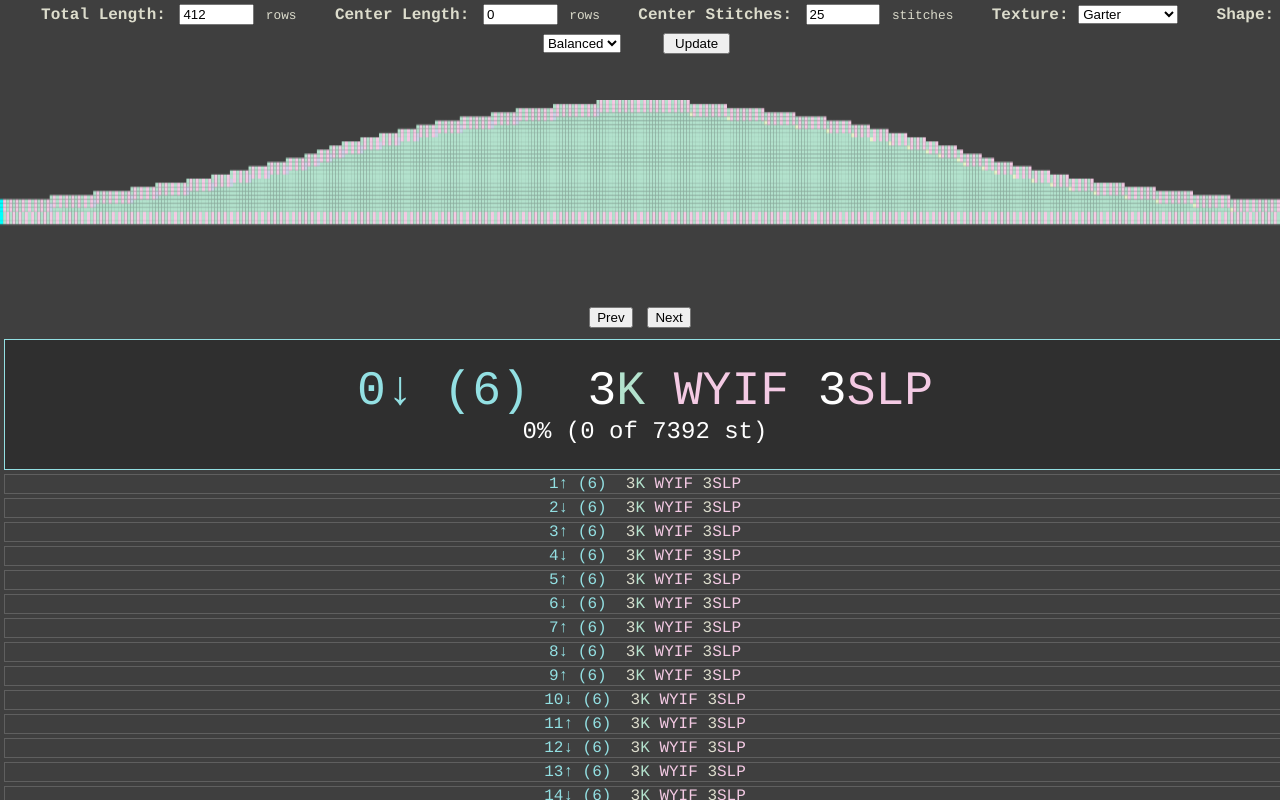
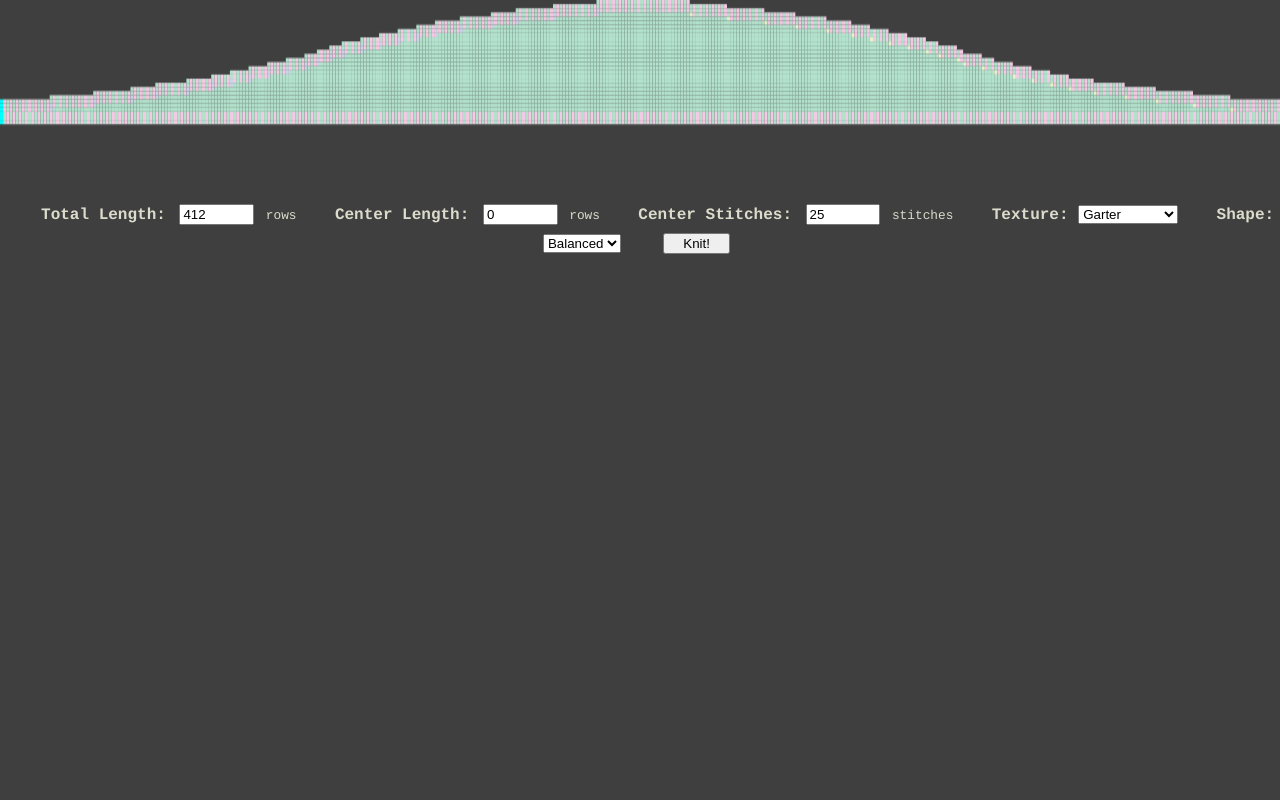
Before and after one commit to alefore/knit, a plain HTML site: page index.html in a window 1280 px wide. Drawn offline with nearby package versions, Linux system fonts and the light colour scheme.

Commit message:
Vastly improve the CSS/CUJ.
First show the controls, only when 'Knit!' is clicked show the rows.

```diff
--- a/index.html
+++ b/index.html
@@ -22,45 +22,55 @@ body, html {
   overflow-y: hidden;
   height: 100%;
 }
-#inputsDiv {
-  width: 100%;
-  height: 100px;
-  position: fixed;
-  top: 0px;
-  left: 50%;
-  text-align: center;
-  transform: translateX(-50%);
-}
-#inputsDiv ul {
-  list-type-type: none;
-  padding: 0;
-  margin: 0;
-}
-#inputsDiv ul li {
-  display: inline;
-  padding: 0.2em;
-  margin-left: 2em;
-}
-#inputsDiv ul li .name {
-  font-weight: bold;
-}
-#inputsDiv ul li .units {
-  font-size: 80%;
-}
-#inputsDiv input {
-  width: 5em;
-  margin: 4px;
-}
 #knitCanvas {
   width: 100%;
   height: 200px;
   position: fixed;
-  top: 100px;
+  top: 0px;
   left: 50%;
   transform: translateX(-50%);
   background-color: #3f3f3f; /* Prevents transparency issues */
   z-index: 2; /* Ensures it stays above other content */
 }
+
+#inputs {
+  margin-top: 200px;
+  width: 100%;
+
+  overflow-y: auto;
+  overflow-x: hidden;
+  position: fixed;
+
+  left: 50%;
+  text-align: center;
+  transform: translateX(-50%);
+
+  z-index: 1;
+  height: calc(100vh - 200px);
+  padding: 0px;
+}
+
+#inputs ul {
+  list-type-type: none;
+  padding: 0;
+  margin: 0;
+}
+#inputs ul li {
+  display: inline;
+  padding: 0.2em;
+  margin-left: 2em;
+}
+#inputs ul li .name {
+  font-weight: bold;
+}
+#inputs ul li .units {
+  font-size: 80%;
+}
+#inputs input {
+  width: 5em;
+  margin: 4px;
+}
+
 div#currentRow, div#controls {
   width: 100%;
   padding: 0;
@@ -76,7 +86,7 @@ div#currentRow, div#controls {
   justify-content: center;
 }
 #controls {
-  top: 300px;
+  top: 200px;
   height: 35px;
 }
 #controls input {
@@ -84,12 +94,13 @@ div#currentRow, div#controls {
   margin-right: 1ch;
 }
 #patternContainer {
-  margin-top: 335px;
+  top: 235px;
+  width: 100%;
   overflow-y: auto;
   overflow-x: hidden;
-  position: relative;
+  position: fixed;
   z-index: 1;
-  height: calc(100vh - 335px);
+  height: calc(100vh - 235px);
   padding: 0px;
 }
 span.stitchSequence {
--- a/inputs.js
+++ b/inputs.js
@@ -61,14 +61,14 @@ class PatternFactoryInput {
 }
 
 function drawInputs(inputs, parsedHash) {
-  const list = $('#inputs');
+  const list = $('#inputs ul');
   inputs.forEach(function(input) {
     list.append(input.renderTableRow(parsedHash == null ? {} : parsedHash));
   });
 
   const inputElement = document.createElement('input');
   inputElement.setAttribute('type', 'submit');
-  inputElement.setAttribute('value', 'Update');
+  inputElement.setAttribute('value', 'Knit!');
 
   list.append($('<li>').append(inputElement));
 }
--- a/knit.js
+++ b/knit.js
@@ -80,15 +80,24 @@ document.addEventListener('DOMContentLoaded', (event) => {
   if ('row' in inputs) currentRow = Number(inputs['row']);
 
   $('body')
-      .append($('<div />', {id: 'inputsDiv'})
+      .append($('<canvas />', {id: 'knitCanvas'}))
+      .append($('<div />', {
+                id: 'inputs',
+                style: currentRow === 0 ? '' : '' /*'display:none'*/,
+              })
                   .append($('<form/>')
-                              .submit(function(e) {
-                                return applyInputs();
+                              .submit((e) => {
+                                applyInputs();
+                                $('#inputs').css('display', 'none');
+                                $('#controls').css('display', 'inline');
+                                $('#patternContainer').css('display', 'inline');
                               })
-                              .append($('<ul/>', {id: 'inputs'}))))
-      .append($('<canvas />', {id: 'knitCanvas'}))
+                              .append($('<ul/>'))))
       .append(
-          $('<div/>', {id: 'controls'})
+          $('<div/>', {
+            id: 'controls',
+            style: currentRow === 0 ? 'display:none' : 'display:inline'
+          })
               .append($('<form/>')
                           .submit(function(e) {
                             return false;
@@ -101,7 +110,10 @@ document.addEventListener('DOMContentLoaded', (event) => {
                                       .click(function(e) {
                                         addRow(+1);
                                       }))))
-      .append($('<div/>', {id: 'patternContainer'}));
+      .append($('<div/>', {
+        id: 'patternContainer',
+        style: currentRow === 0 ? 'display:none' : 'display:inline'
+      }));
 
   drawInputs(patternFactory.getInputs(), inputs);
   applyInputs();
```
